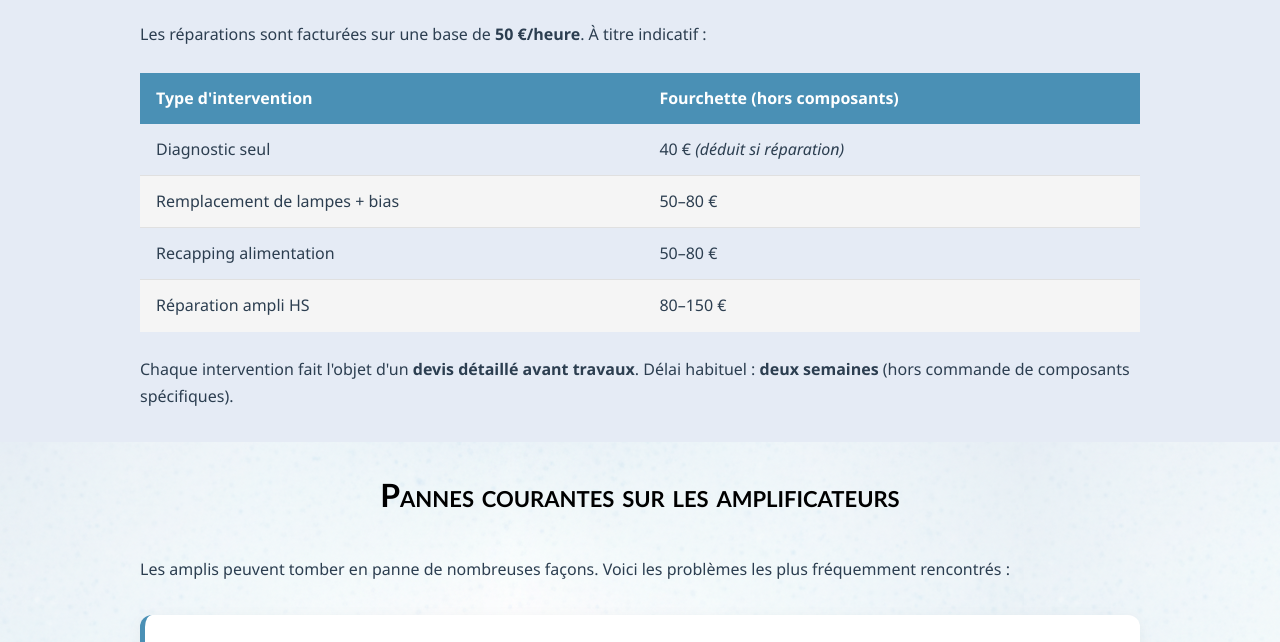
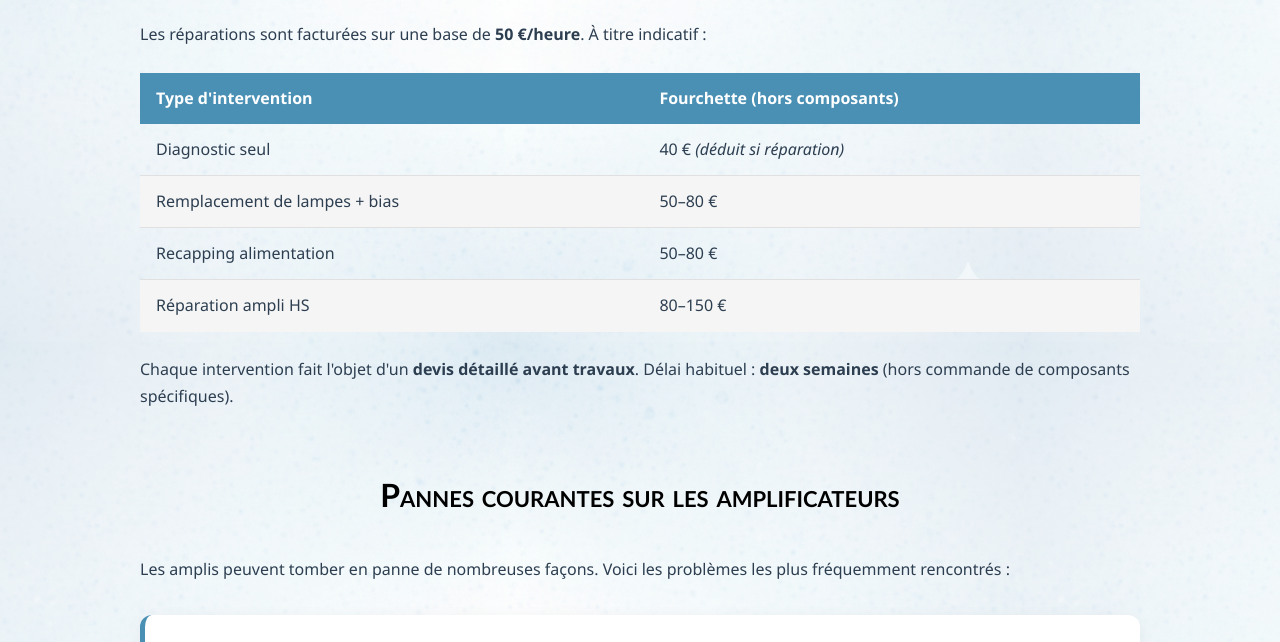
Before and after one commit to nidsoh/shindotech_web, an Astro site: page /reparation-ampli in a window 1280 px wide. Shown: the part 682-1324 px from the top of the page. Built offline with nearby package versions, Linux system fonts and the light colour scheme; Astro itself is replaced by a stand-in of ours.

Commit message:
page_rep

```diff
--- a/src/pages/reparation-ampli.astro
+++ b/src/pages/reparation-ampli.astro
@@ -20,7 +20,7 @@ import BaseLayout from '../layouts/BaseLayout.astro';
   </section>
 
    <!-- Tarifs -->
-  <section class="process" style="background: var(--bg-secondary, #e5ebf5);">
+  <section class="process">
     <div class="process-container">
       <h2 class="section-title">Tarifs et délais</h2>
       <p style="margin-bottom: 1.5rem;">Les réparations sont facturées sur une base de <strong>50 €/heure</strong>. À titre indicatif :</p>
```
